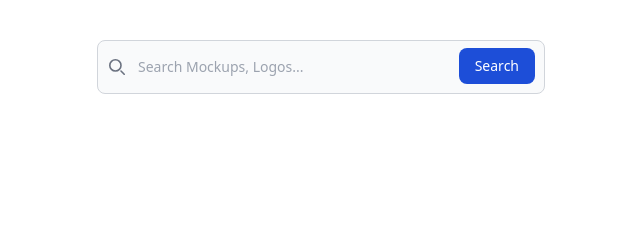
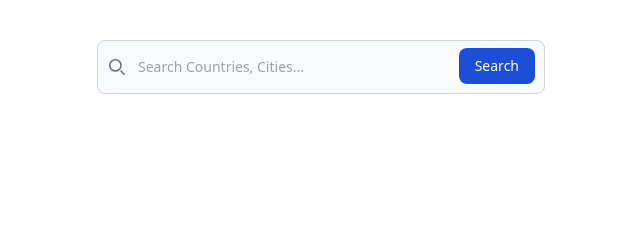
Before and after one commit to Moolmancell/weather-app, a website: page src/index.html in a window 1280 px wide. Shown: the top 240 px of the page, 319-959 px from the left. Drawn offline with Linux system fonts and the light colour scheme.

Commit message:
Change placeholder

```diff
--- a/src/index.html
+++ b/src/index.html
@@ -16,7 +16,7 @@
                 <path stroke="currentColor" stroke-linecap="round" stroke-linejoin="round" stroke-width="2" d="m19 19-4-4m0-7A7 7 0 1 1 1 8a7 7 0 0 1 14 0Z"/>
             </svg>
         </div>
-        <input type="search" id="default-search" class="block w-full p-4 ps-10 text-sm text-gray-900 border border-gray-300 rounded-lg bg-gray-50 focus:ring-blue-500 focus:border-blue-500 dark:bg-gray-700 dark:border-gray-600 dark:placeholder-gray-400 dark:text-white dark:focus:ring-blue-500 dark:focus:border-blue-500" placeholder="Search Mockups, Logos..." required />
+        <input type="search" id="default-search" class="block w-full p-4 ps-10 text-sm text-gray-900 border border-gray-300 rounded-lg bg-gray-50 focus:ring-blue-500 focus:border-blue-500 dark:bg-gray-700 dark:border-gray-600 dark:placeholder-gray-400 dark:text-white dark:focus:ring-blue-500 dark:focus:border-blue-500" placeholder="Search Countries, Cities..." required />
         <button type="submit" class="text-white absolute end-2.5 bottom-2.5 bg-blue-700 hover:bg-blue-800 focus:ring-4 focus:outline-none focus:ring-blue-300 font-medium rounded-lg text-sm px-4 py-2 dark:bg-blue-600 dark:hover:bg-blue-700 dark:focus:ring-blue-800">Search</button>
     </div>
 </form>
```
